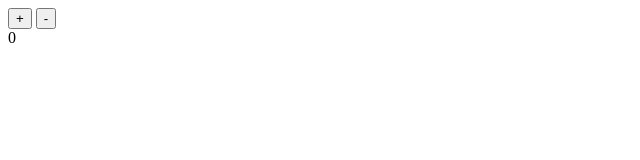
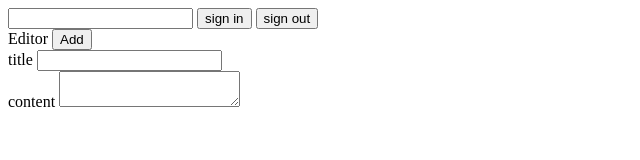
Before and after one commit to daengdaengLee/redux-tuto, a website: page index.html in a window 1280 px wide. Shown: the whole page, without its empty margins (0-640 px from the left). Drawn offline with Linux system fonts and the light colour scheme.

Commit message:
ENH: Make post-board markup structure

```diff
--- a/index.html
+++ b/index.html
@@ -5,16 +5,33 @@
     <meta name="viewport" content="width=device-width, initial-scale=1.0" />
     <meta http-equiv="X-UA-Compatible" content="ie=edge" />
     <script src="./redux.js"></script>
-    <script src="./counter-reducer.js"></script>
+    <script src="./users-reducer.js"></script>
+    <script src="./posts-reducer.js"></script>
     <title>redux-tuto</title>
+    <style>
+      .editor label {
+        display: block;
+      }
+    </style>
   </head>
   <body>
     <div id="root">
-      <div class="buttons">
-        <button type="button" class="plus">+</button>
-        <button type="button" class="minus">-</button>
+      <div class="auth">
+        <input type="text" name="username" class="username" />
+        <button type="button" class="sign_in">sign in</button>
+        <button type="button" class="sign_out">sign out</button>
       </div>
-      <div class="display"></div>
+      <div class="editor">
+        <span>Editor</span> <button type="button" class="add">Add</button>
+        <label>
+          <span>title</span> <input type="text" name="title" class="title" />
+        </label>
+        <label>
+          <span>content</span>
+          <textarea name="content" class="content"></textarea>
+        </label>
+      </div>
+      <ul class="list"></ul>
     </div>
   </body>
   <script src="./index.js"></script>
```
